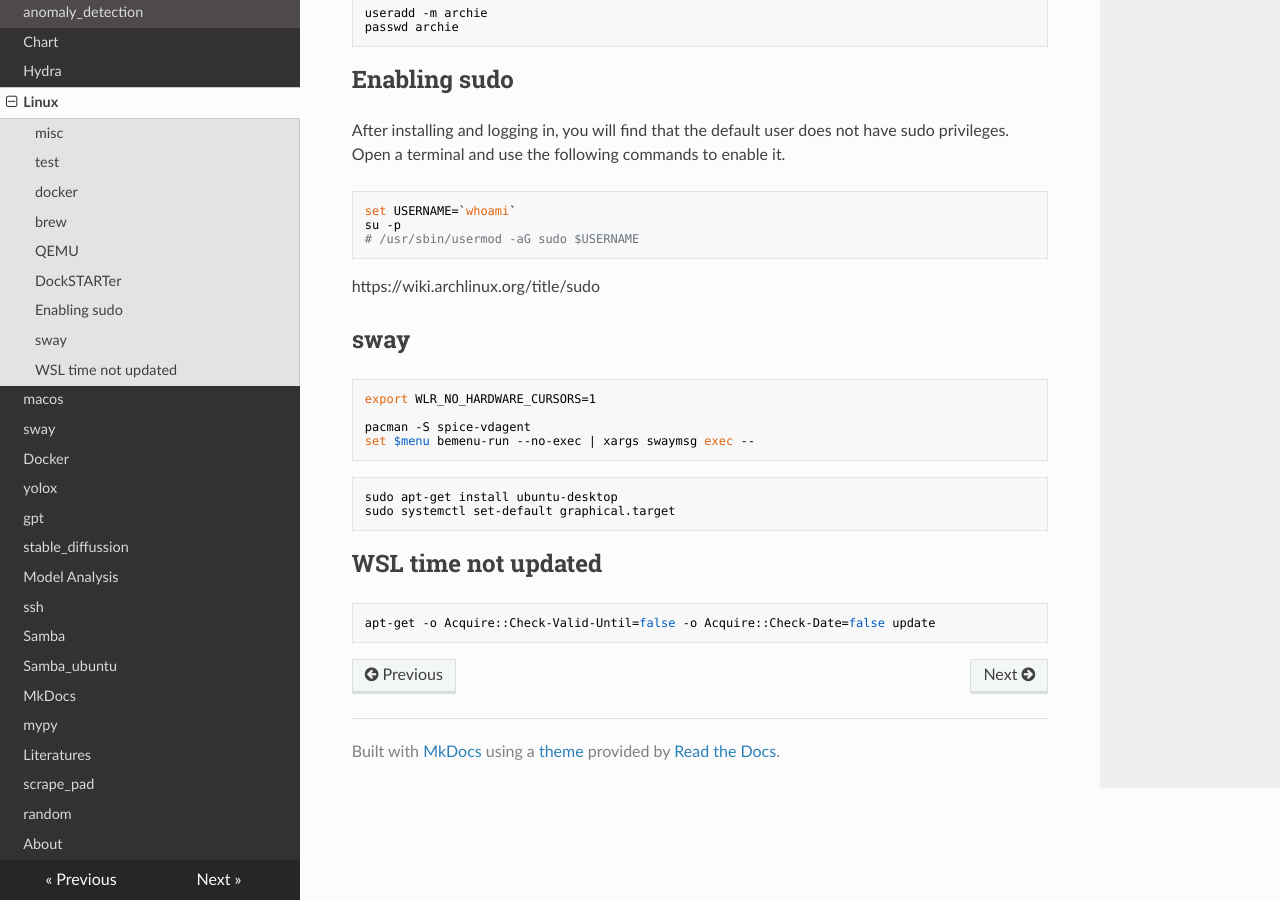
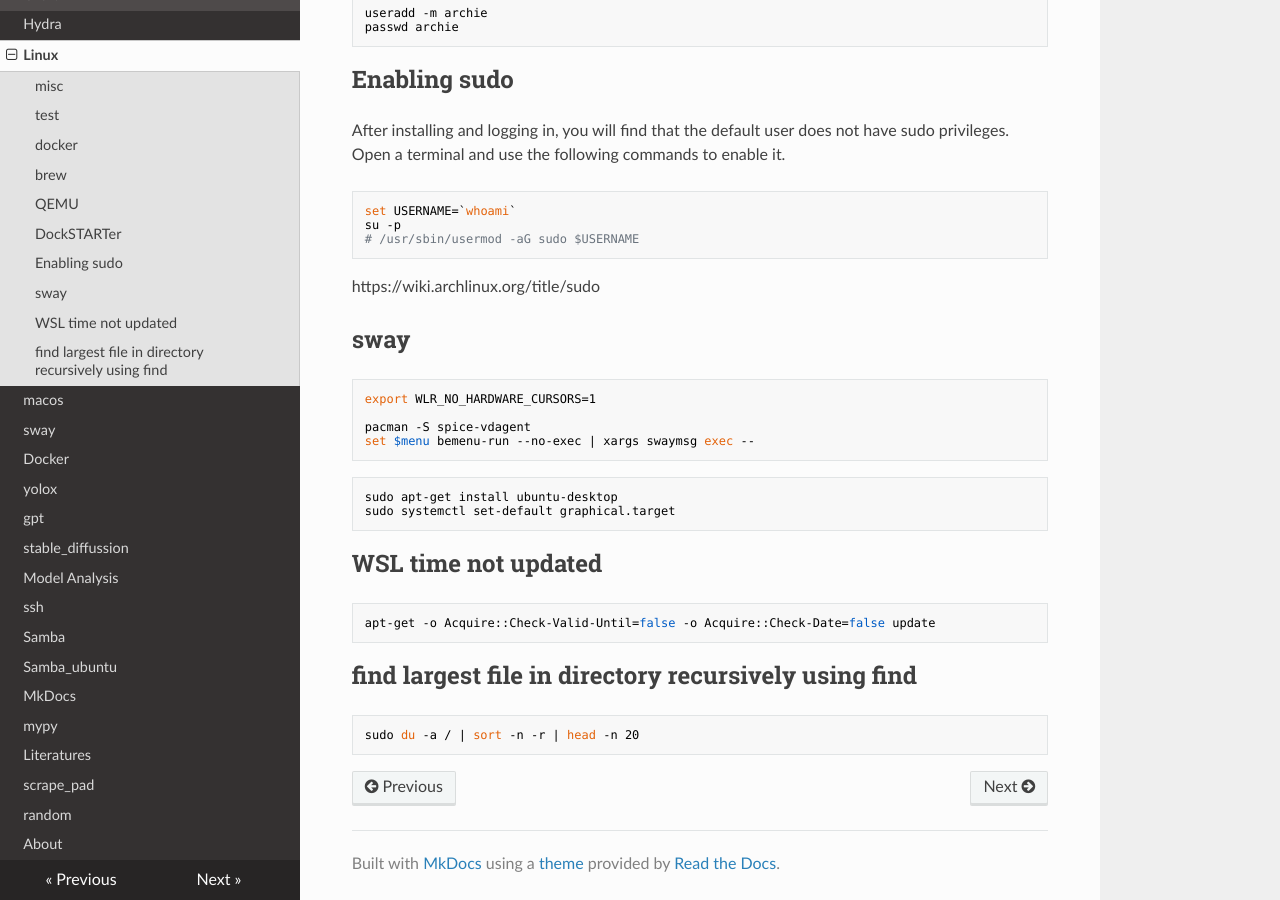
Before and after one commit to furyhawk/124c41, an MkDocs documentation site: the page built from docs/linux.md, in a window 1280 px wide and 900 px high, scrolled down 941 px. Built offline with MkDocs 1.6.1, drawn with Linux system fonts in a browser that asks for light colours; nearby versions of some CDN libraries.

Commit message:
feat: find largest file in directory recursively using find

````diff
--- a/docs/linux.md
+++ b/docs/linux.md
@@ -69,3 +69,8 @@ sudo systemctl set-default graphical.target
 ```sh
 apt-get -o Acquire::Check-Valid-Until=false -o Acquire::Check-Date=false update
 ```
+
+## find largest file in directory recursively using find
+```sh
+sudo du -a / | sort -n -r | head -n 20
+```
````
